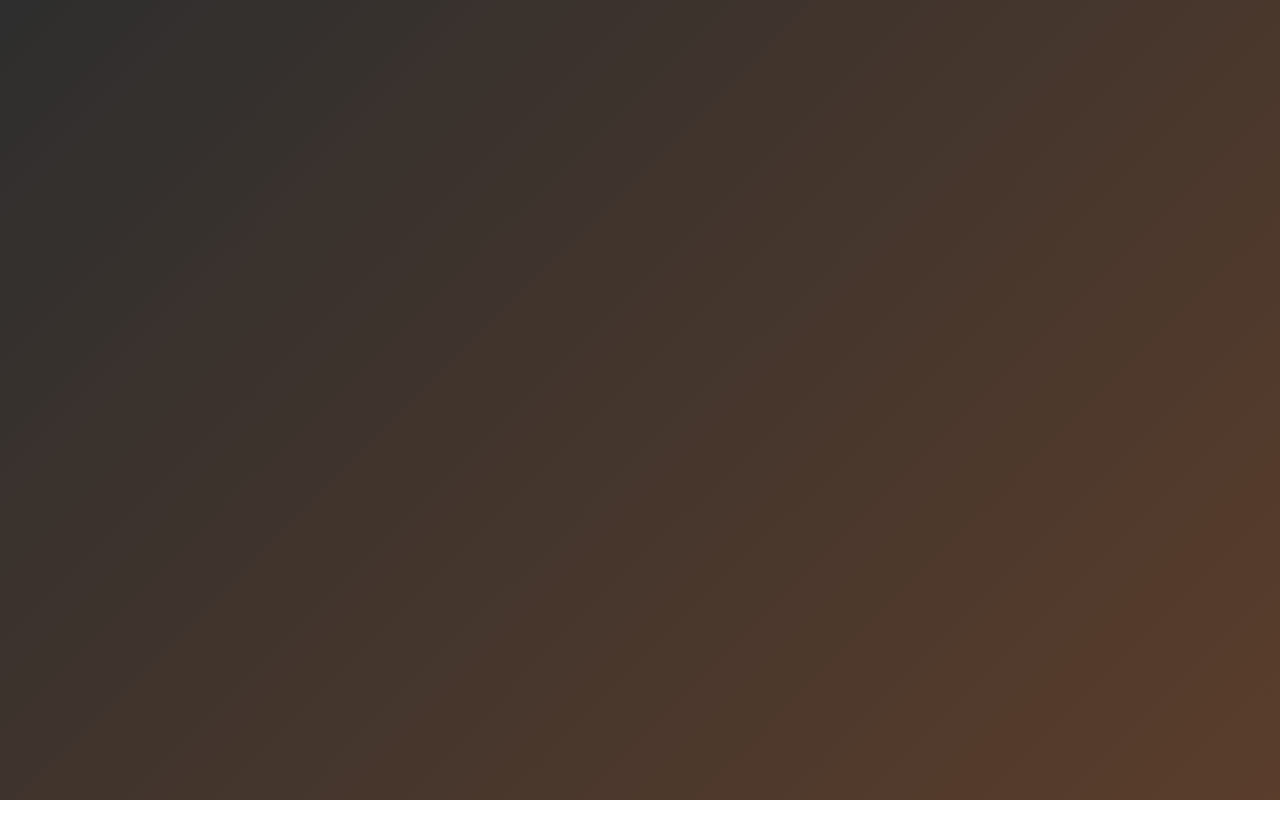
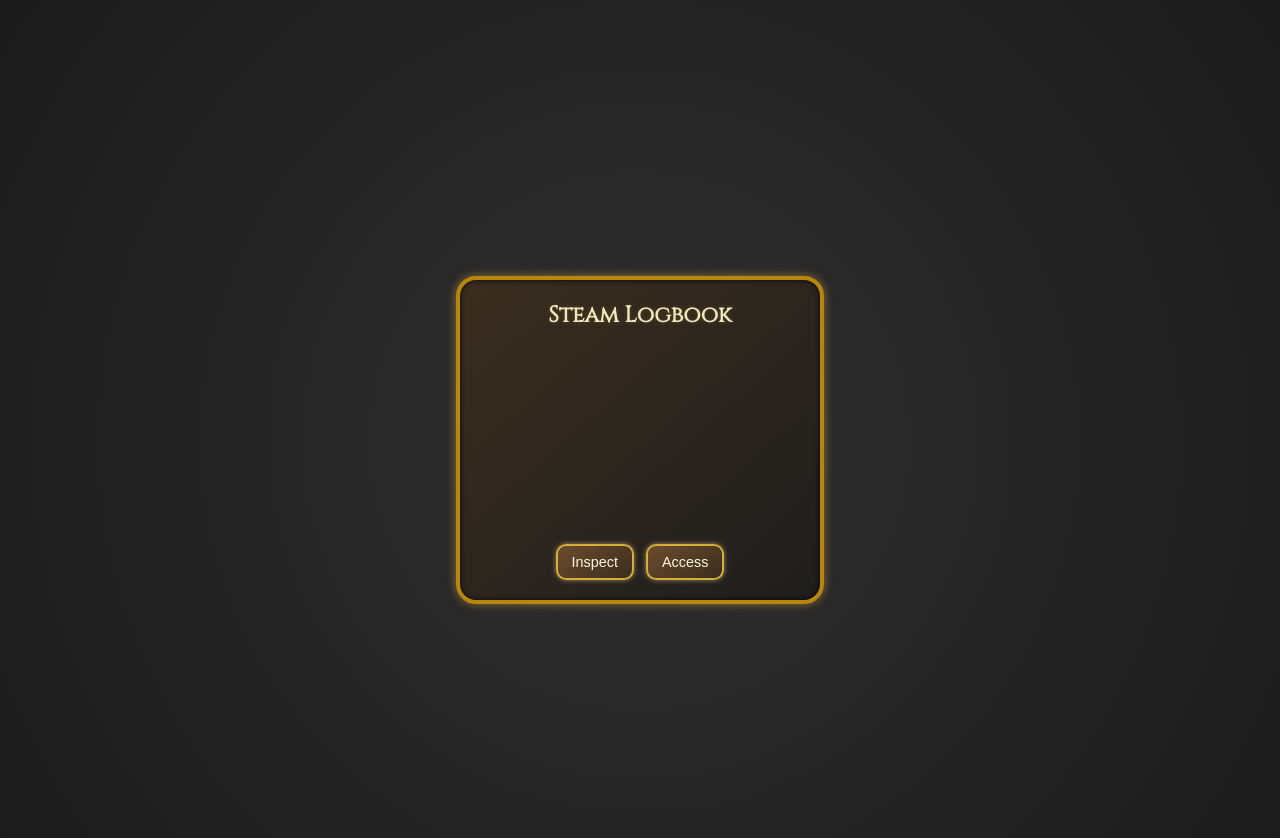
Before and after one commit to Incants/Incants.github.io, a plain HTML site: page index.html in a window 1280 px wide. Before the commit the page ends 800 px from the top, so only its background shows below. Drawn offline with Linux system fonts and the light colour scheme.

Commit message:
Update index.html

```diff
--- a/index.html
+++ b/index.html
@@ -1,38 +1,10 @@
-<!DOCTYPE html>
-<html lang="en">
-<head>
-  <meta charset="UTF-8" />
-  <meta name="viewport" content="width=device-width, initial-scale=1.0" />
-  <title>incants</title>
-  <style>
-    body {
-      margin: 0;
-      font-family: 'Cinzel', serif;
-      height: 100vh;
-      display: flex;
-      justify-content: center;
-      align-items: center;
-      background: linear-gradient(135deg, #1b1b1b, #3a2d1f); /* Steampunk base */
-      transition: background 1.5s ease;
-      overflow: hidden;
-    }
+<link rel="stylesheet" href="style.css" />
 
-    .fade-text {
-      color: #d4af37; /* brass/gold tone */
-      font-size: 2.5em;
-      opacity: 0;
-      animation: fadeIn 2s forwards;
-      text-shadow: 0 0 10px #5c4a1d;
-    }
-
-    @keyframes fadeIn {
-      0% { opacity: 0; transform: translateY(30px); }
-      100% { opacity: 1; transform: translateY(0); }
-    }
-
-    body:hover {
-      background: linear-gradient(135deg, #2e2e2e, #5a3d2b); /* warmer brass tones on hover */
-    }
-
-    /* Optional Google Font Import */
-    @import url('https://fonts.googleapis
+<div class="frame">
+  <svg class="gear-icon" viewBox="0 0 512 512">...</svg>
+  <h2>Steam Logbook</h2>
+  <div class="button-group">
+    <button class="steampunk-btn">Inspect</button>
+    <button class="steampunk-btn">Access</button>
+  </div>
+</div>
```
